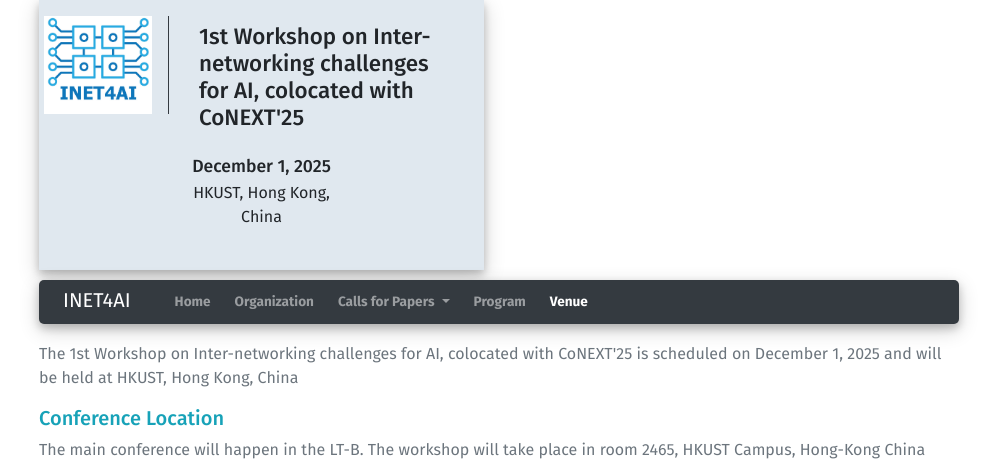
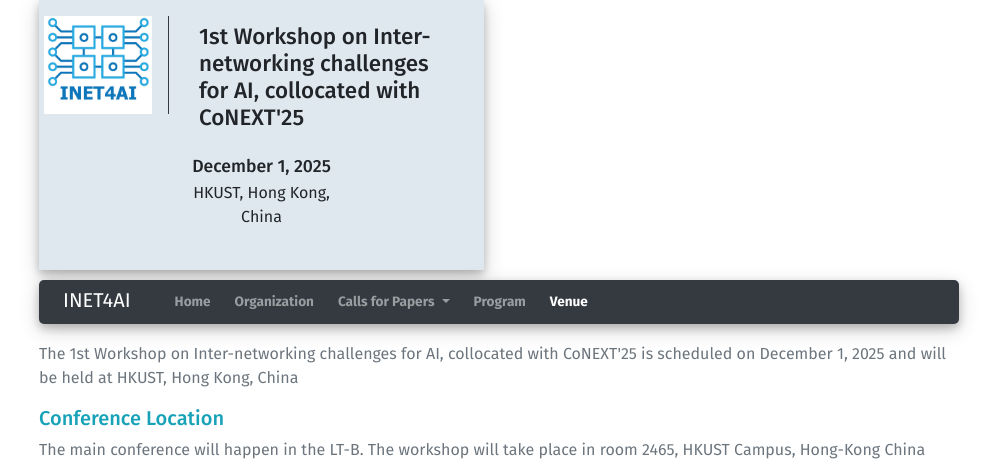
Before and after one commit to IRTF-net4AI/inet4ai, a Jekyll site: the page built from venue.html, in a window 1280 px wide and 900 px high. Shown: the top 461 px of the window, without its empty margins (141-1138 px from the left). Built offline with Jekyll 4.4.1, drawn with Linux system fonts in a browser that asks for light colours.

Commit message:
Fix typo in full_title for conference.yml

```diff
--- a/_data/conference.yml
+++ b/_data/conference.yml
@@ -8,7 +8,7 @@ description: > # this means to ignore newlines until "baseurl:"
 email: chairs@inet4ai.org
 
 iteration: 1st
-full_title: 1st Workshop on Inter-networking challenges for AI, colocated with CoNEXT'25
+full_title: 1st Workshop on Inter-networking challenges for AI, collocated with CoNEXT'25
 short_title: 1st INET4AI 2025
 
 year: 2025
```
